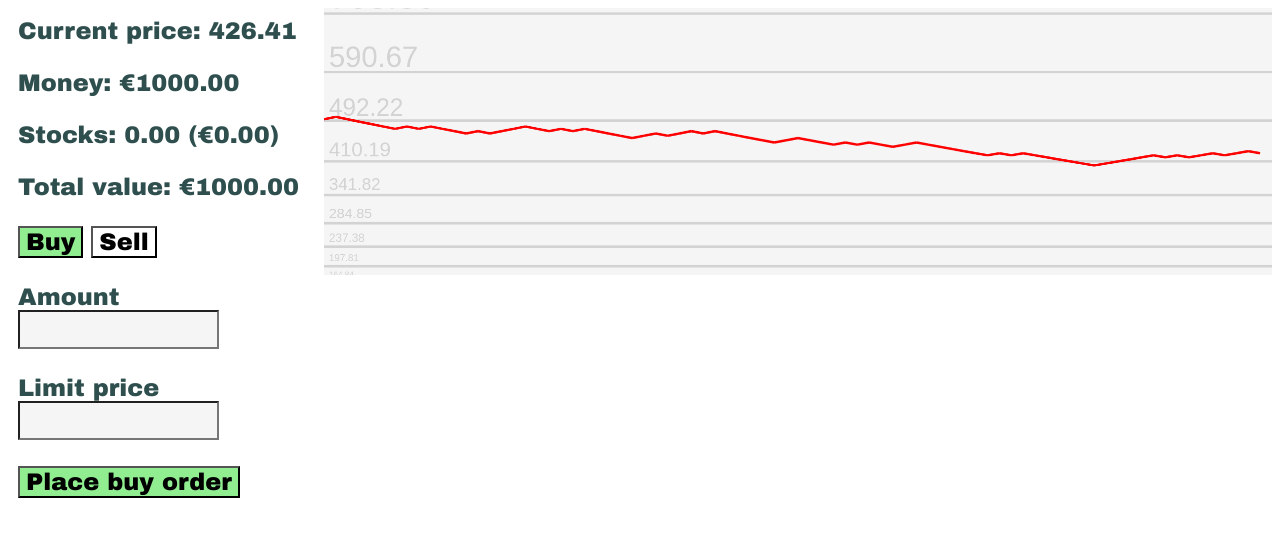
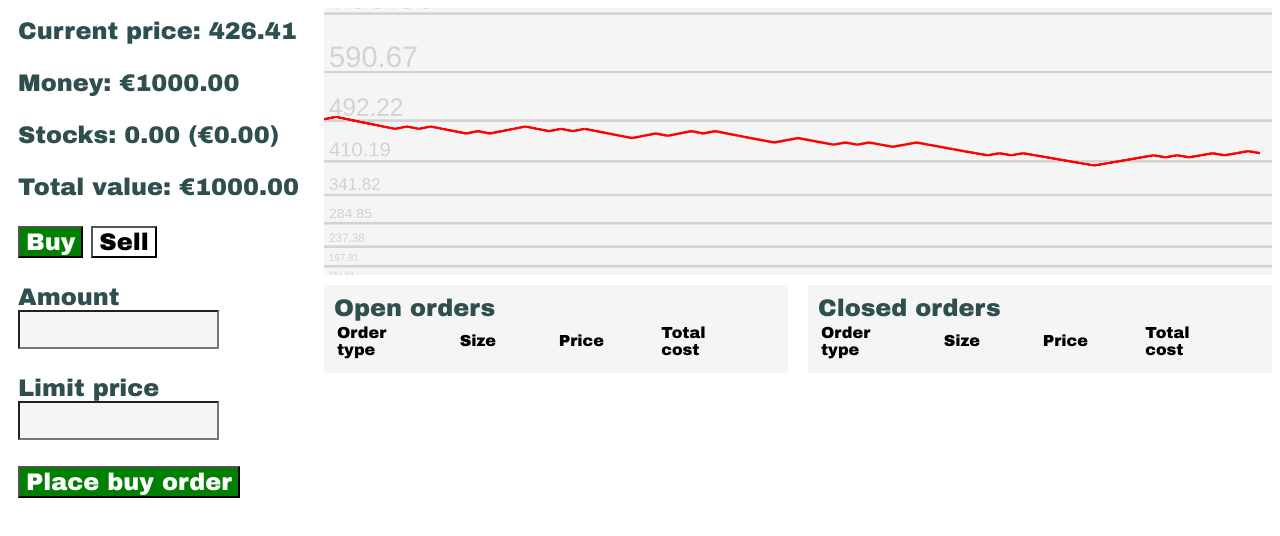
Before and after one commit to OyvindSabo/trading-simulator, a plain HTML site: page index.html in a window 1280 px wide. Both pictures are taken after a click on the button "Buy". Drawn offline with Linux system fonts and the light colour scheme.

Commit message:
Make it possible to see open and closed orders

```diff
--- a/index.html
+++ b/index.html
@@ -13,6 +13,22 @@
     font-family: Arial Black;
     font-size: 24px;
   }
+  .orders {
+    background-color: whitesmoke;
+    font-family: Arial Black;
+    color: darkslategray;
+    font-size: 24px;
+    padding: 10px;
+  }
+  #openOrders {
+    margin: 10px 10px 0 0;
+  }
+  #closedOrders {
+    margin: 10px 0 0 10px;
+  }
+  #graph {
+    overflow: hidden;
+  }
 </style>
 <script>
   let GRAPH_PERIOD = 1920;
@@ -22,23 +38,69 @@
   let CURRENT_MONEY_BALANCE = 1000;
   let CURRENT_STOCK_COUNT = 0;
   let ORDER_TYPE = 'buy';
-  let ORDERS = [];
+  let OPEN_ORDERS = [];
+  let CLOSED_ORDERS = [];
   let PRICE_HISTORY = [];
 
   const handleBuyClick = () => {
     ORDER_TYPE = 'buy';
-    document.getElementById('buyButton').style['background-color'] = 'lightgreen';
+    document.getElementById('buyButton').style['background-color'] = 'green';
+    document.getElementById('buyButton').style['color'] = 'white';
     document.getElementById('sellButton').style['background-color'] = 'white';
-    document.getElementById('placeOrderButton').style['background-color'] = 'lightGreen';
+    document.getElementById('sellButton').style['color'] = 'black';
+    document.getElementById('placeOrderButton').style['background-color'] = 'green';
+    document.getElementById('placeOrderButton').style['color'] = 'white';
     document.getElementById('placeOrderButton').innerHTML = 'Place buy order';
   }
 
   const handleSellClick = () => {
     ORDER_TYPE = 'sell';
     document.getElementById('buyButton').style['background-color'] = 'white';
-    document.getElementById('sellButton').style['background-color'] = 'orangered';
-    document.getElementById('placeOrderButton').style['background-color'] = 'orangered';
+    document.getElementById('buyButton').style['color'] = 'black';
+    document.getElementById('sellButton').style['background-color'] = 'red';
+    document.getElementById('sellButton').style['color'] = 'white';
+    document.getElementById('placeOrderButton').style['background-color'] = 'red';
+    document.getElementById('placeOrderButton').style['color'] = 'white';
     document.getElementById('placeOrderButton').innerHTML = 'Place sell order';
+  }
+
+  const updateOrderBook = () => {
+    let openOrders = `Open orders<br>
+                        <table>
+                          <tr>
+                            <td>Order type&nbsp;&nbsp;&nbsp;&nbsp;&nbsp;</td>
+                            <td>Size&nbsp;&nbsp;&nbsp;&nbsp;&nbsp;&nbsp;&nbsp;&nbsp;&nbsp;&nbsp;&nbsp;</td>
+                            <td>Price&nbsp;&nbsp;&nbsp;&nbsp;&nbsp;&nbsp;&nbsp;&nbsp;&nbsp;&nbsp;</td>
+                            <td>Total cost&nbsp;&nbsp;&nbsp;&nbsp;&nbsp;</td>
+                          <tr>`;
+    OPEN_ORDERS.forEach(order => {
+      openOrders += `<tr>
+                       <td><span style='color:${order.orderType === 'buy' ? 'green' : 'red'}'>${order.orderType === 'buy' ? 'Buy' : 'Sell'}</td>
+                       <td>${order.stockCount}</td>
+                       <td>€${order.limitPrice}</td>
+                       <td>€${order.stockCount * order.limitPrice}</td>
+                     </tr>`;
+    });
+    openOrders += '</table>'
+    document.getElementById('openOrders').innerHTML = openOrders;
+    let closedOrders = `Closed orders<br>
+                        <table>
+                          <tr>
+                            <td>Order type&nbsp;&nbsp;&nbsp;&nbsp;&nbsp;</td>
+                            <td>Size&nbsp;&nbsp;&nbsp;&nbsp;&nbsp;&nbsp;&nbsp;&nbsp;&nbsp;&nbsp;&nbsp;</td>
+                            <td>Price&nbsp;&nbsp;&nbsp;&nbsp;&nbsp;&nbsp;&nbsp;&nbsp;&nbsp;&nbsp;</td>
+                            <td>Total cost&nbsp;&nbsp;&nbsp;&nbsp;&nbsp;</td>
+                          <tr>`;
+    CLOSED_ORDERS.forEach(order => {
+      closedOrders += `<tr>
+                         <td><span style='color:${order.orderType === 'buy' ? 'green' : 'red'}'>${order.orderType === 'buy' ? 'Buy' : 'Sell'}</td>
+                         <td>${order.stockCount}</td>
+                         <td>€${order.limitPrice}</td>
+                         <td>€${order.stockCount * order.limitPrice}</td>
+                       </tr>`;
+    });
+    closedOrders += '</table>'
+    document.getElementById('closedOrders').innerHTML = closedOrders;
   }
 
   const handlePlaceOrder = () => {
@@ -46,7 +108,7 @@
     document.getElementById('stockCountInput').value = '';
     const limitPrice = parseInt(document.getElementById('limitPriceInput').value);
     document.getElementById('limitPriceInput').value = '';
-    ORDERS.push({orderType: ORDER_TYPE, stockCount: stockCount, limitPrice: limitPrice});
+    OPEN_ORDERS.push({orderType: ORDER_TYPE, stockCount: stockCount, limitPrice: limitPrice});
   }
 </script>
 <body>
@@ -61,8 +123,8 @@
         <br>
         Total value: €<span id='currentTotalValue'></span><br>
         <br>
-        <button id='buyButton' onclick='handleBuyClick()' style='background-color:lightgreen;' class='sideBarButton' type='button' style='width=100%;'>Buy</button>
-        <button id='sellButton' onclick='handleSellClick()' style='background-color:white;' class='sideBarButton' type='button' style='width=100%;'>Sell</button><br>
+        <button id='buyButton' onclick='handleBuyClick()' style='background-color:green;color:white' class='sideBarButton' type='button' style='width=100%;'>Buy</button>
+        <button id='sellButton' onclick='handleSellClick()' style='background-color:white' class='sideBarButton' type='button' style='width=100%'>Sell</button><br>
         <br>
         Amount<br>
         <input id='stockCountInput' type='number' min='0' class='amountInput'><br>
@@ -70,10 +132,23 @@
         Limit price<br>
         <input id='limitPriceInput' type='number' min='0' class='amountInput'><br>
         <br>
-        <button id='placeOrderButton' onclick='handlePlaceOrder()' style='background-color:lightgreen;' class='sideBarButton' type='button' style='width=100%;'>Place Buy Order</button>
+        <button id='placeOrderButton' onclick='handlePlaceOrder()' style='background-color:green;color:white' class='sideBarButton' type='button' style='width=100%'>Place Buy Order</button>
       </div>
     </div>
-    <canvas id='graph' width='1920' height='540';' style='width:75%;float:right'></canvas>
+    <div id='mainContent' style='width:75%;float:right'>
+      <canvas id='graph' width='1920' height='540;' style='width:100%'></canvas>
+      <div id='leftHalf' style='width:50%;float:left'>
+        <div id='openOrders' class='orders'>
+          Open orders<br>
+          <span></span>
+        </div>
+      </div>
+      <div id='rightHalf' style='width:50%;float:right'>
+        <div id='closedOrders' class='orders'>
+          Closed orders<br>
+        </div>
+      </div>
+    </div>
   </div>
 </body>
 
@@ -93,19 +168,21 @@
   }
 
   const handleOrders = () => {
-    ORDERS.forEach(order => {
+    OPEN_ORDERS.forEach(order => {
       if (order.orderType === 'buy') {
         if (CURRENT_STOCK_PRICE <= order.limitPrice) {
           CURRENT_MONEY_BALANCE -= CURRENT_STOCK_PRICE*order.stockCount;
           CURRENT_STOCK_COUNT += order.stockCount;
-          ORDERS.splice(ORDERS.indexOf(order), 1);
+          CLOSED_ORDERS.push(order);
+          OPEN_ORDERS.splice(OPEN_ORDERS.indexOf(order), 1);
         }
         return;
       }
       if (CURRENT_STOCK_PRICE >= order.limitPrice) {
         CURRENT_MONEY_BALANCE += CURRENT_STOCK_PRICE*order.stockCount;
         CURRENT_STOCK_COUNT -= order.stockCount;
-        ORDERS.splice(ORDERS.indexOf(order), 1);
+        CLOSED_ORDERS.push(order);
+        OPEN_ORDERS.splice(OPEN_ORDERS.indexOf(order), 1);
       }
     });
   }
@@ -136,7 +213,7 @@
     }
 
     // Draw orders
-    for (order of ORDERS) {
+    for (order of OPEN_ORDERS) {
       context.beginPath();
       context.moveTo(0, GRAPH_HEIGHT/2 + averagePrice-order.limitPrice);
       context.lineTo(GRAPH_PERIOD, GRAPH_HEIGHT/2 + averagePrice-order.limitPrice);
@@ -168,6 +245,7 @@
     addToPriceHistory();
 
     handleOrders();
+    updateOrderBook();
 
     // Set current money balance
     document.getElementById('currentMoneyBalance').innerHTML = CURRENT_MONEY_BALANCE.toFixed(2);
```
